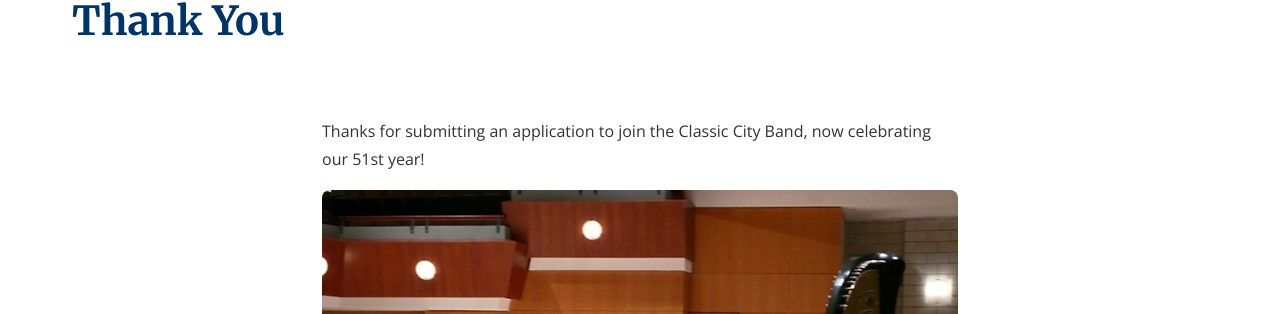
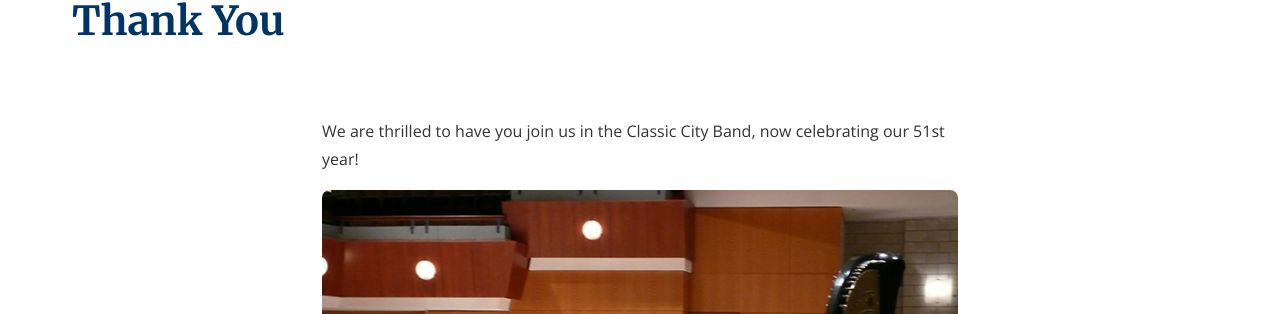
Before and after one commit to webmasterCCB/CCBwebsite, a Jekyll site: the page built from thanks.md, in a window 1280 px wide and 900 px high. Shown: the part 191-505 px from the top of the window. Built offline with Jekyll 4.4.1, drawn with Linux system fonts in a browser that asks for light colours; comment, search, counter and statistics services are not loaded.

Commit message:
Update thanks.md

```diff
--- a/thanks.md
+++ b/thanks.md
@@ -6,7 +6,7 @@ permalink: /thanks/
 
 <div style="max-width: 700px; margin: 2rem auto; padding: 2rem;">
 
-<p>Thanks for submitting an application to join the Classic City Band, now celebrating our 51st year!</p>
+<p>We are thrilled to have you join us in the Classic City Band, now celebrating our 51st year!</p>
 
 <img src="{{ '/assets/images/thanksImg.jpg' | relative_url }}" alt="Classic City Band" style="width: 100%; height: auto; border-radius: 8px; margin-bottom: 2rem;">
 
```
